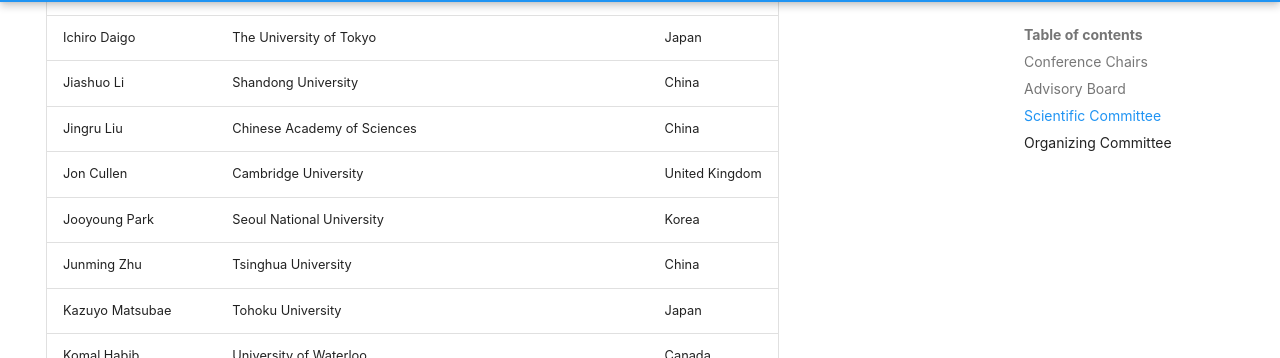
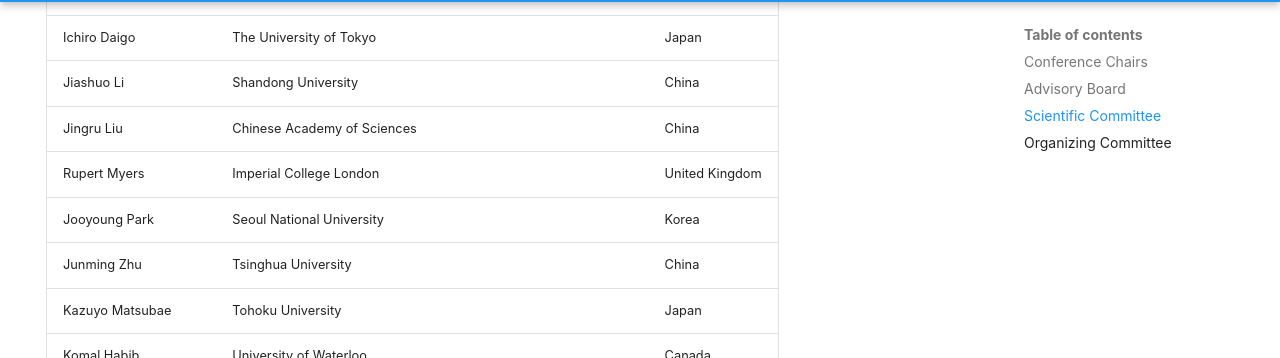
Before and after one commit to Admittedly-Goat/isiesem2024.net.github.io, an MkDocs documentation site: the page built from docs/Committees/index.md, in a window 1280 px wide and 900 px high, scrolled down 1746 px. Shown: the part 94-452 px from the top of the window. Built offline with MkDocs 1.6.1 and Material for MkDocs 9.7.7, drawn with Linux system fonts in a browser that asks for light colours.

Commit message:
Update index.md

```diff
--- a/docs/Committees/index.md
+++ b/docs/Committees/index.md
@@ -47,7 +47,7 @@
 | Ichiro Daigo         | The University of Tokyo                                          | Japan          |
 | Jiashuo Li           | Shandong University                                              | China          |
 | Jingru Liu           | Chinese Academy of Sciences                                      | China          |
-| Jon Cullen           | Cambridge University                                             | United Kingdom |
+| Rupert Myers         | Imperial College London                                          | United Kingdom |
 | Jooyoung Park        | Seoul National University                                        | Korea          |
 | Junming Zhu          | Tsinghua University                                              | China          |
 | Kazuyo Matsubae      | Tohoku University                                                | Japan          |
```
